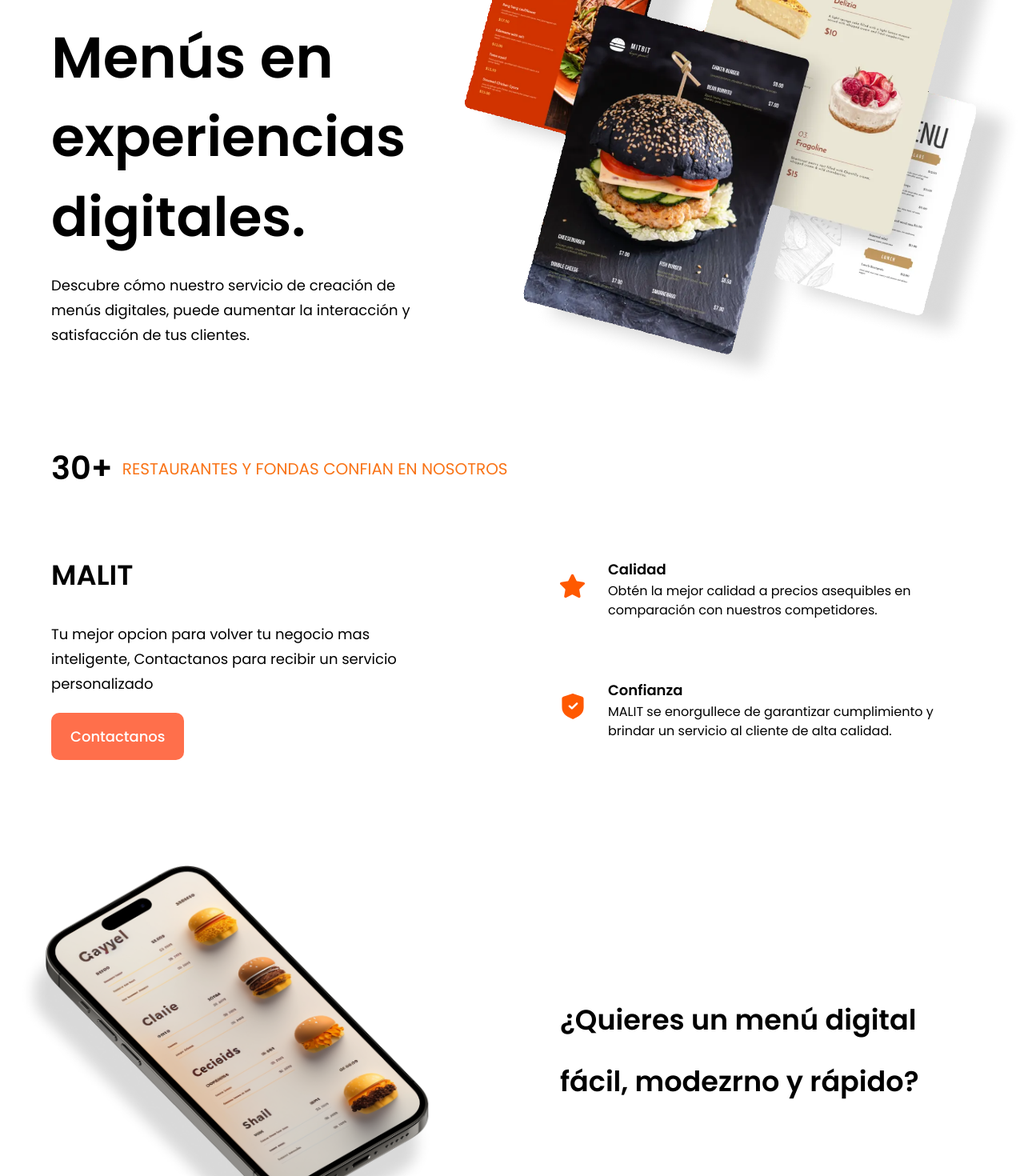
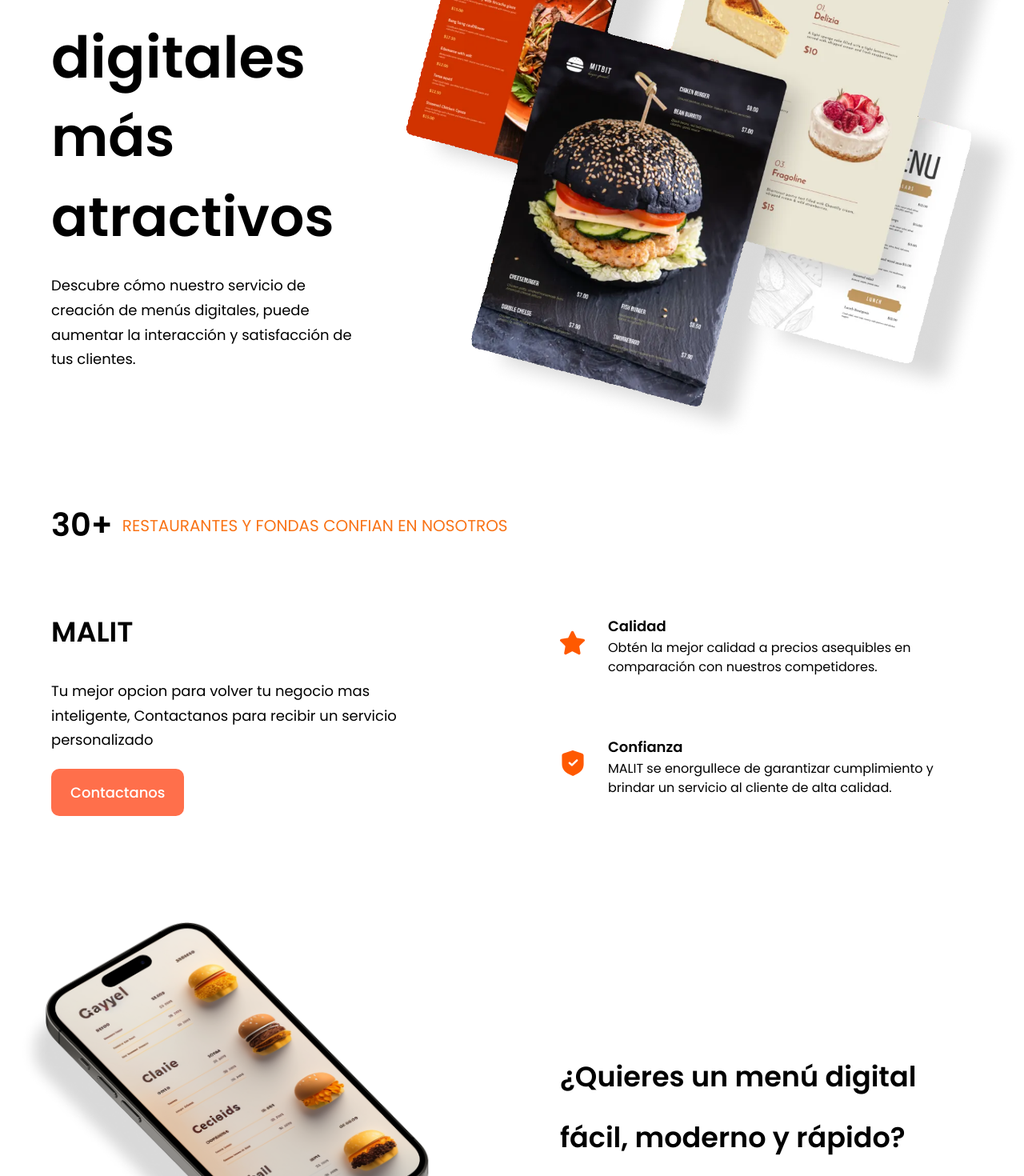
Before and after one commit to JHUMBERTTO/Malit, a React (Vite) app: page / in a window 1280 px wide. Shown: the part 340-1810 px from the top of the page at 80% size. Built offline with nearby package versions, Linux system fonts and the light colour scheme.

Commit message:
commit 4

```diff
--- a/src/components/ExampleMenu.jsx
+++ b/src/components/ExampleMenu.jsx
@@ -11,7 +11,7 @@
       <img src={exampleMenu} alt="ExampleMenu" className='w-[100%] h-[100%] relative z-[5] mr-20' />
     </div>
     <div className={` ml-20 ${layout.sectionInfo} `} data-aos="fade-left" data-aos-duration="1200">
-      <h2 className={styles.heading2}>¿Quieres un menú digital <br className='sm:block hidden'/>fácil, modezrno y rápido?</h2>
+      <h2 className={styles.heading2}>¿Quieres un menú digital <br className='sm:block hidden'/>fácil, moderno y rápido?</h2>
       <p className={`${styles.paragraph} max-w-[470px] mt-5`}></p>
     </div>
   </section>
--- a/src/components/Hero.jsx
+++ b/src/components/Hero.jsx
@@ -6,11 +6,12 @@
       <div data-aos="fade-right" data-aos-offset="300" data-aos-easing="ease-in-sine" data-aos-duration="1200" className={`flex justify-start items-start flex-col xl:px-0 sm:px-16 px-6`}>
         <div className="flex flex-row justify-between items-center w-full">
           <h1 className="flex-1 font-poppins font-semibold ss:text-[72px] text-[52px] text-black ss:leading-[100px] leading-[75px]">
-          Transforma tus <br className="sm:block hidden"/> {" "}
-            <span className="text-black"> Menús en</span> {" "}
+          Haz tus
+          <br className="sm:block hidden"/> {" "}
+            <span className="text-black"> menús digitales </span> {" "}
           </h1>
         </div>
-        <h1 className="font-poppins font-semibold ss:text-[68px] text-[52px] text-black ss:leading-[100px] leading-[75px] w-full">experiencias digitales.</h1>
+        <h1 className="font-poppins font-semibold ss:text-[68px] text-[52px] text-black ss:leading-[100px] leading-[75px] w-full">más atractivos</h1>
         <p className={`${styles.paragraph} text-black max-w-[470px] mt-5 mb-10`}>
           Descubre cómo nuestro servicio de creación de menús digitales,
           puede aumentar la interacción y satisfacción de tus clientes.
```
